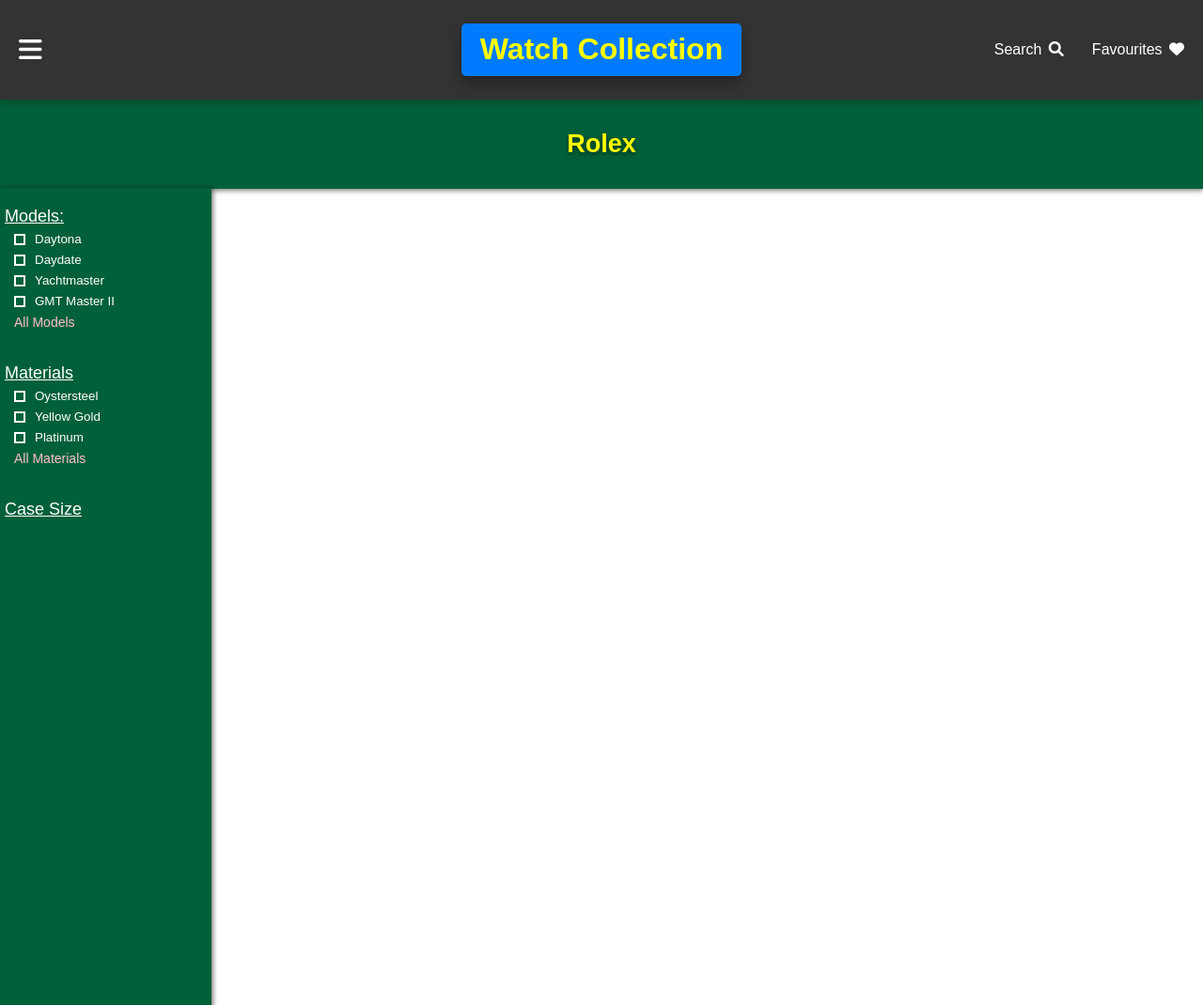
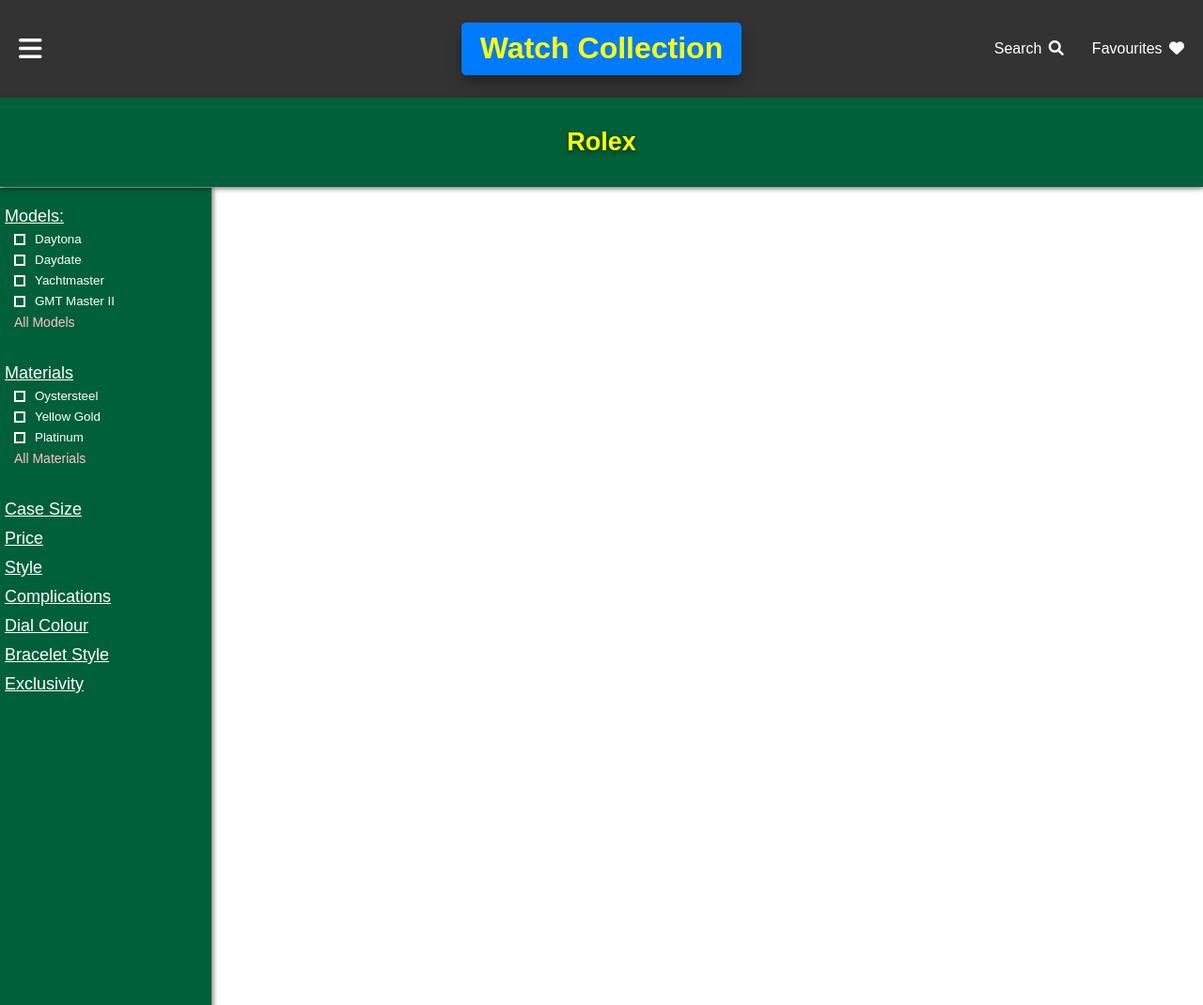
Before and after one commit to AlastairGPark/Watch_Project, a Flask app: page /Rolex in a window 1280 px wide. Shown: the whole page at 94% size. Run offline with Flask 3, Linux system fonts and the light colour scheme; some libraries are stand-ins or nearby versions.

Commit message:
Added Z-Index to header, Added More Filters.

```diff
--- a/static/css/Brands/rolex.css
+++ b/static/css/Brands/rolex.css
@@ -5,6 +5,7 @@
     color: yellow;
     text-shadow: 0 2px 5px rgba(0, 0, 0, 0.5);
     box-shadow: 0 2px 5px rgba(0, 0, 0, 0.5);
+    z-index: 5;
 }
 
 /* Styling the title of each submenu */
--- a/static/css/styles.css
+++ b/static/css/styles.css
@@ -10,7 +10,7 @@
 header {
     background-color: #333;
     color: white;
-    padding: 25px 25px;
+    padding: 24px 24px;
     display: flex;
     justify-content: center;
     align-items: center;
@@ -22,6 +22,7 @@
 
 /* Subheader styling for all pages */
 .subheader {
+    position: relative;
     background-color: #f8f8f8;
     padding: 10px 20px;
     font-size: 18px;
@@ -29,6 +30,7 @@
     text-align: center;
     box-shadow: 0 2px 5px rgba(0, 0, 0, 0.1);
     margin-bottom: 20px;
+    z-index: 5;
 }
 
 
@@ -79,6 +81,7 @@
     color: white;
     box-shadow: none;
     transition: left 0.3s ease;
+    z-index: 2;
 }
 
 /* When the side menu is open */
--- a/templates/Brands/rolex.html
+++ b/templates/Brands/rolex.html
@@ -82,8 +82,28 @@
 
 
                 <!-- Prices Section -->
+                    <li class = "menu-title"> Price </li>
+                <!-- Prices Search -->
 
-                <!-- Prices Search -->
+
+                <!-- Style Section -->
+                <li class = "menu-title"> Style </li>
+
+
+                <!-- Complications Section -->
+                <li class = "menu-title"> Complications </li>
+
+
+                <!-- Dial Colour Section -->
+                <li class = "menu-title"> Dial Colour </li>
+
+
+                <!-- Bracelet Style Section -->
+                <li class = "menu-title"> Bracelet Style </li>
+
+
+                <!-- Exclusivity Section -->
+                <li class = "menu-title"> Exclusivity </li>
 
         </ul>
     </div>
```
